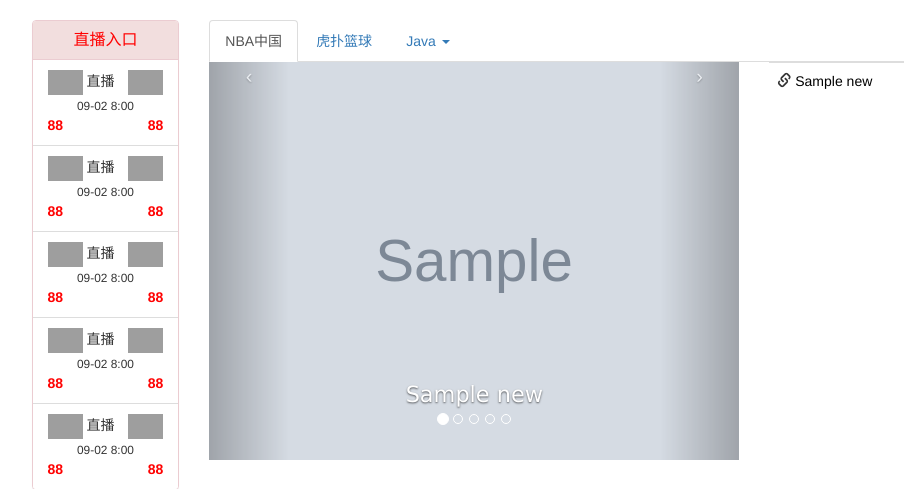
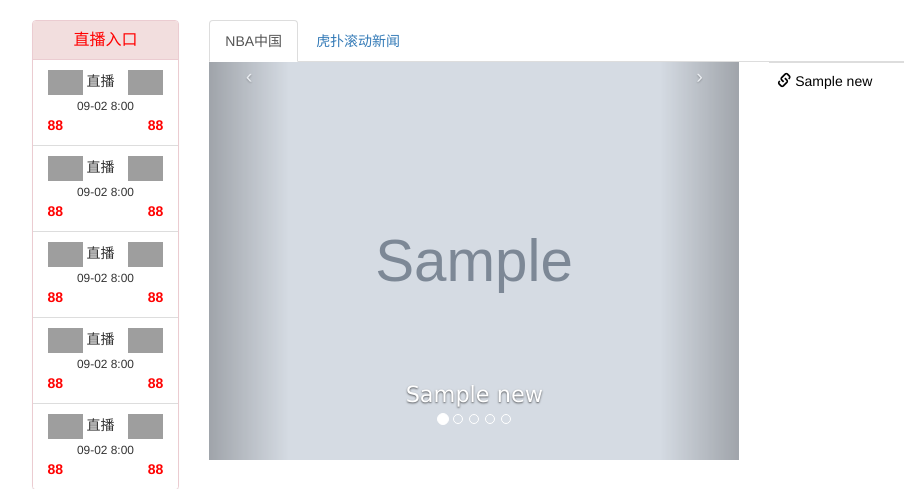
Before and after one commit to yeehdavid/NBA, a Django app: page / in a window 1280 px wide. Shown: the part 52-541 px from the top of the page, without its empty margins (19-923 px from the left). Run offline with Django 3.2, Linux system fonts and the light colour scheme; tables that the repository leaves empty hold one stand-in row (values such as "Sample post"); grey boxes marked "Sample" are stand-in pictures; some libraries are stand-ins or nearby versions; grey boxes are pictures that could not be loaded.

Commit message:
虎扑滚动新闻面板的添加

```diff
--- a/MainAPP/views.py
+++ b/MainAPP/views.py
@@ -1,13 +1,15 @@
 from django.shortcuts import render
-from MainAPP.models import Videos, Board_News,Latest_News,Board_Videos,Lx,Lx_Part
+from MainAPP.models import Videos, Board_News,Latest_News,Board_Videos,Lx,Lx_Part,Hoop_Latest_News
 
 # Create your views here.
 def index(request):
     B_N = Board_News.objects.all().order_by('-created_time')
     News_list0 = B_N[:1]#轮播的第一张
     News_list1 = B_N[1:5]#轮播的后面几张
-    News_list2 = Latest_News.objects.all().order_by('-created_time')[0:10]
-    return render(request, 'index.html', context={'News_list0':News_list0,'News_list1':News_list1,'News_list2':News_list2})
+    News_list2 = Latest_News.objects.all().order_by('-created_time')[0:11]
+    Hoop_News = Hoop_Latest_News.objects.all().order_by('-created_time')[0:33]
+    return render(request, 'index.html', context={'News_list0':News_list0,'News_list1':News_list1,'News_list2':News_list2,
+                                                  'Hoop_left':Hoop_News[0:11],'Hoop_center':Hoop_News[11:22],'Hoop_right':Hoop_News[22:33]})
 
 def videos(request):
     dic = dict()
--- a/templates/base.html
+++ b/templates/base.html
@@ -15,7 +15,17 @@
     <link href="https://cdn.bootcss.com/bootstrap/3.3.7/css/bootstrap.min.css" rel="stylesheet">
     <script src="https://cdn.bootcss.com/jquery/2.1.3/jquery.min.js"></script>
     <script src="https://cdn.bootcss.com/bootstrap/3.3.7/js/bootstrap.min.js"></script>
+    <style type="text/css">
 
+            a.shenglue{
+                width: 300px;/* 要显示文字的宽度 */
+                float: left;/* 左对齐，不设置的话只在IE下好用 */
+                overflow: hidden; /* 超出的部分隐藏起来 */
+                white-space: nowrap;/* 不显示的地方用省略号...代替 */
+                text-overflow: ellipsis;/* 支持 IE */
+                -o-text-overflow: ellipsis;/* 支持 Opera */
+            }
+        </style>
 
     <!-- HTML5 shim and Respond.js for IE8 support of HTML5 elements and media queries -->
     <!-- WARNING: Respond.js doesn't work if you view the page via file:// -->
--- a/templates/index.html
+++ b/templates/index.html
@@ -72,17 +72,12 @@
                    NBA中国
               </a>
           </li>
-          <li><a href="#hoop" data-toggle="tab">虎扑篮球</a></li>
-          <li class="dropdown">
-              <a href="#" id="myTabDrop1" class="dropdown-toggle"
-                 data-toggle="dropdown">Java
-                  <b class="caret"></b>
+          <li>
+              <a href="#hoop" data-toggle="tab">
+                  虎扑滚动新闻
               </a>
-              <ul class="dropdown-menu" role="menu" aria-labelledby="myTabDrop1">
-                  <li><a href="#jmeter" tabindex="-1" data-toggle="tab">jmeter</a></li>
-                  <li><a href="#ejb" tabindex="-1" data-toggle="tab">ejb</a></li>
-              </ul>
           </li>
+
       </ul>
 
 
@@ -120,23 +115,50 @@
                    data-slide="next">&rsaquo;</a>
             </div>
           </div>
-          <div class="col-md-5">
+          <div class="col-md-4">
 
 
               <!-- Table -->
               <table class="table ">
                 <tbody>
                 {% for v in News_list2 %}
-                  <tr><td><span class="glyphicon glyphicon-link" aria-hidden="true"></span><a style="color:#000000;" target="_blank" href="{{v.url}}">  {{v.title}}</a></td></tr>
+                  <tr><td><a class="shenglue" style="color:#000000;" target="_blank" href="{{v.url}}"> <span class="glyphicon glyphicon-link" aria-hidden="true"></span> {{v.title}}</a></td></tr>
                 {%endfor%}
                 </tbody>
               </table>
 
           </div>
         </div>
-        <div class="tab-pane fade" id="hoop">
-            <p>iOS 是一个由苹果公司开发和发布的手机操作系统。最初是于 2007 年首次发布 iPhone、iPod Touch 和 Apple
-                TV。iOS 派生自 OS X，它们共享 Darwin 基础。OS X 操作系统是用在苹果电脑上，iOS 是苹果的移动版本。</p>
+        <div class="tab-pane fade " id="hoop">
+            <div class="row">
+                <div class="col-md-4">
+                    <table class="table ">
+                        <tbody>
+                        {% for v in Hoop_left %}
+                          <tr><td><a class="shenglue" style="color:#000000;" target="_blank" href="{{v.url}}"> <span class="glyphicon glyphicon-link" aria-hidden="true"></span> {{v.title}}</a></td></tr>
+                        {%endfor%}
+                        </tbody>
+                    </table>
+                </div>
+                <div class="col-md-4">
+                    <table class="table ">
+                        <tbody>
+                        {% for v in Hoop_center %}
+                          <tr><td><a class="shenglue" style="color:#000000;" target="_blank" href="{{v.url}}"> <span class="glyphicon glyphicon-link" aria-hidden="true"></span> {{v.title}}</a></td></tr>
+                        {%endfor%}
+                        </tbody>
+                    </table>
+                </div>
+                <div class="col-md-4">
+                    <table class="table ">
+                        <tbody>
+                        {% for v in Hoop_right %}
+                          <tr><td><a class="shenglue" style="color:#000000;" target="_blank" href="{{v.url}}"> <span class="glyphicon glyphicon-link" aria-hidden="true"></span> {{v.title}}</a></td></tr>
+                        {%endfor%}
+                        </tbody>
+                    </table>
+                </div>
+            </div>
         </div>
       </div>
     </div>
```
